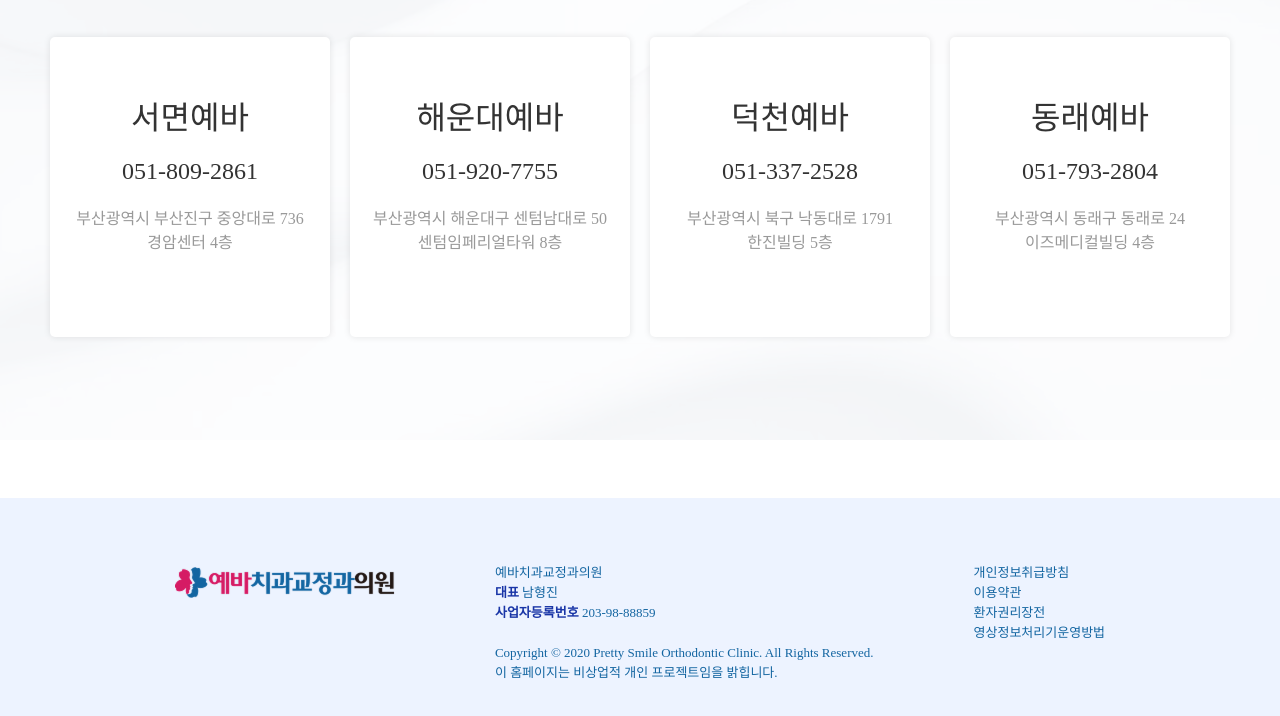
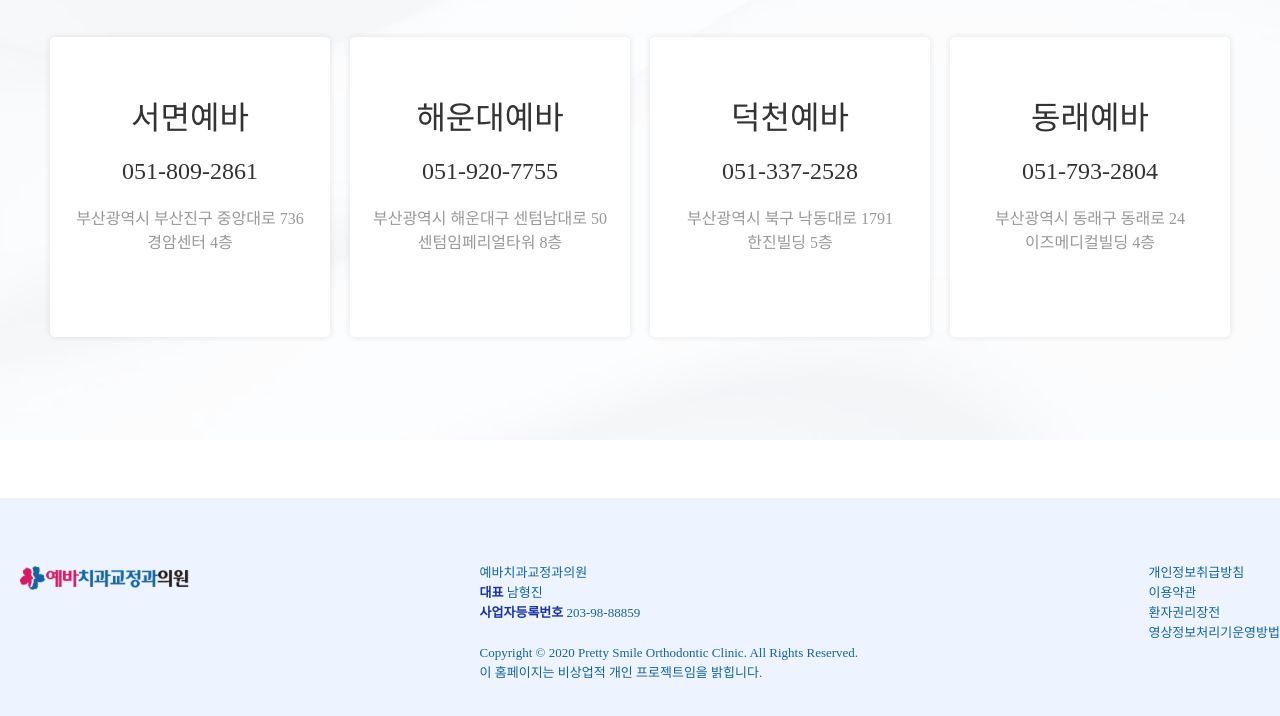
Before and after one commit to hyoeun-ahn/yeba, a plain HTML site: page index.html in a window 1280 px wide. Shown: the part 3798-4514 px from the top of the page. Drawn offline with nearby package versions, Linux system fonts and the light colour scheme; a web font is replaced by a local one.

Commit message:
0708
푸터로고수정

```diff
--- a/css/layout.css
+++ b/css/layout.css
@@ -292,8 +292,12 @@ footer{
   height: 250px;
   display: flex;
 }
+footer img{
+  height: 30px;
+}
 
 footer .inner{
+  width: 1300px;
   display: flex;
   align-items: center;
   justify-content: center;
```
